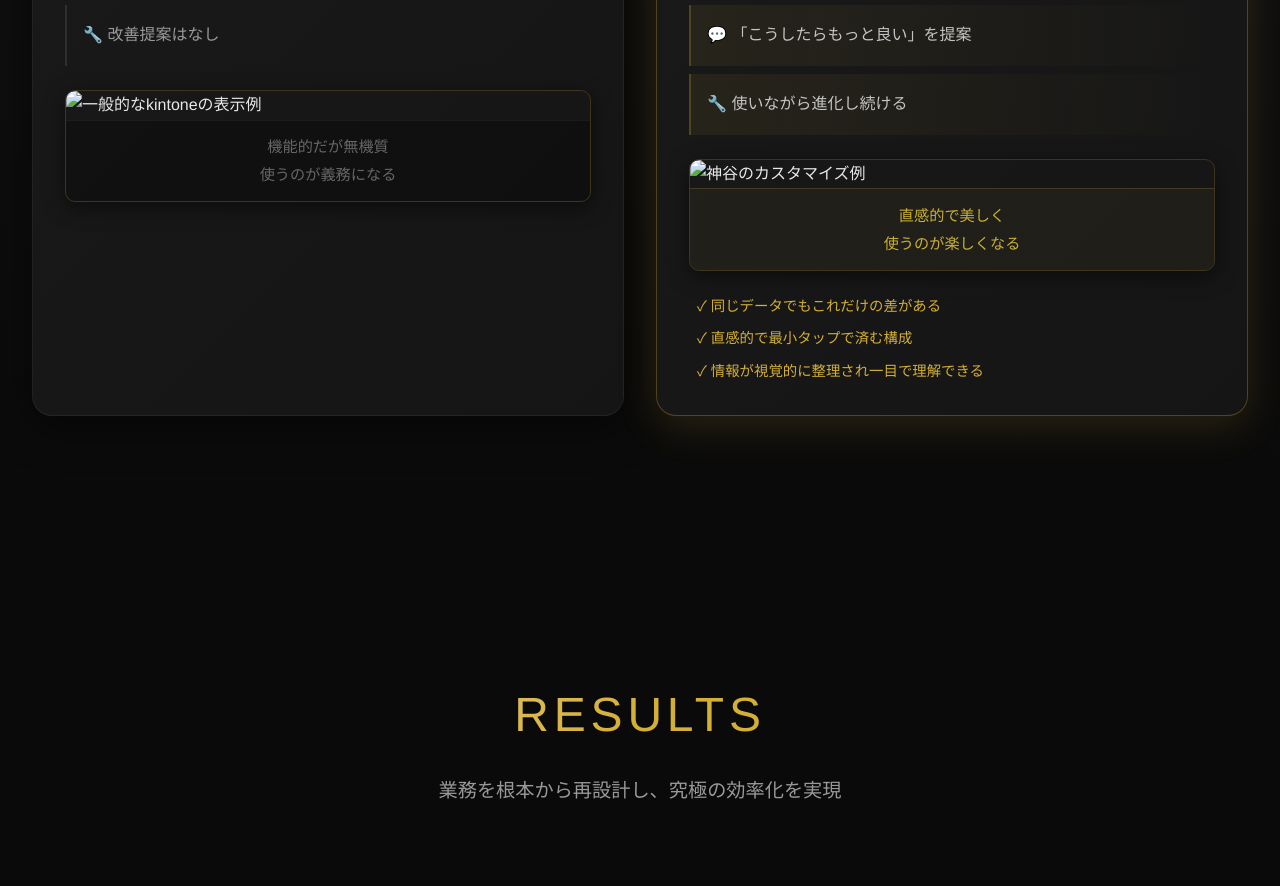
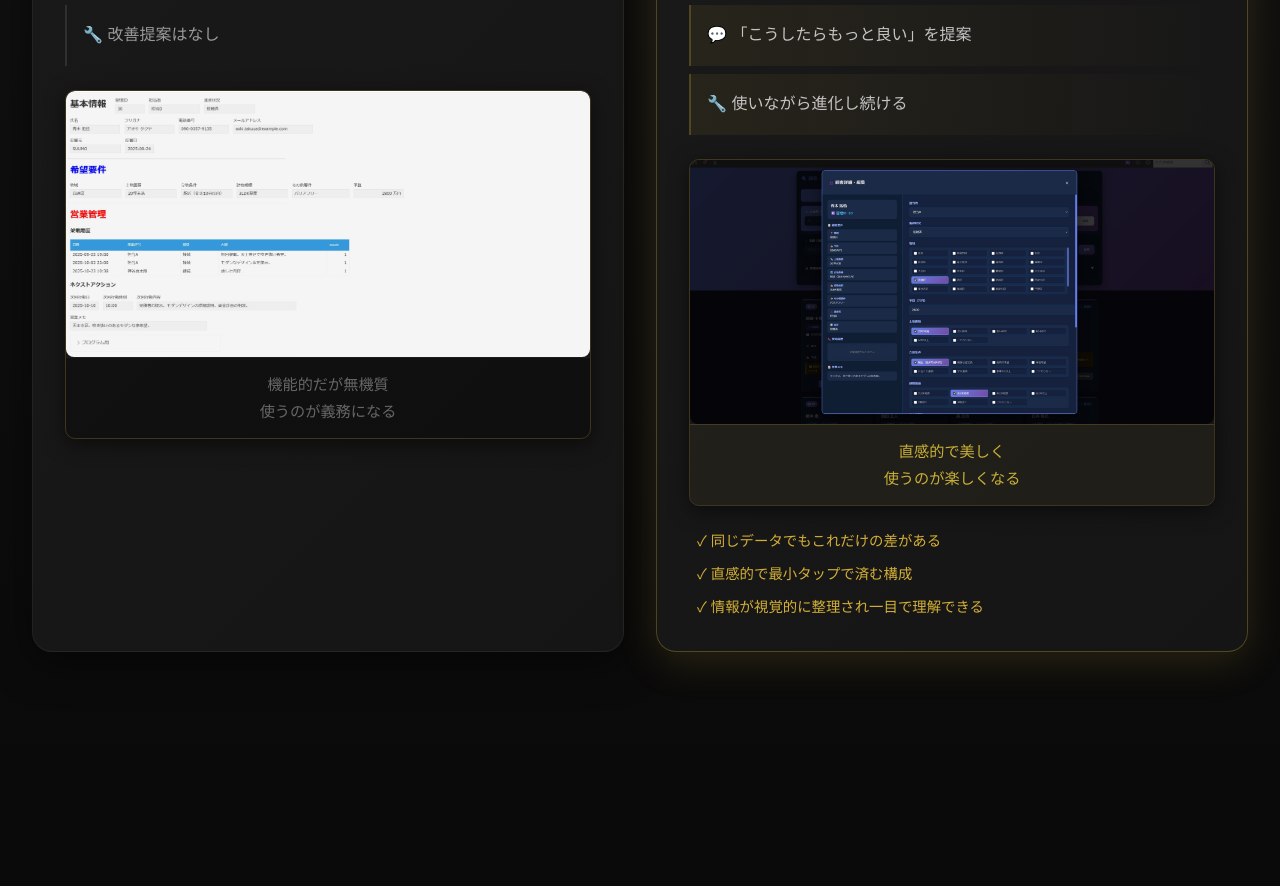
Before and after one commit to MelodistSK/kamiya-portfolio, a plain HTML site: page index.html in a window 1280 px wide. Shown: the part 4773-5659 px from the top of the page. Drawn offline with Linux system fonts and the light colour scheme.

Commit message:
Update index.html

```diff
--- a/index.html
+++ b/index.html
@@ -1364,7 +1364,7 @@
                 <div class="comparison-screenshot">
                     <div class="comparison-screenshot-content">
                         <!-- 画像のパスを変更してください -->
-                        <img src="./images/generic-screenshot.png"
+                        <img src="./images/generic-screenshot.jpg"
                              alt="一般的なkintoneの表示例"
                              class="screenshot-image"
                              onclick="openModal(this.src)">
@@ -1388,7 +1388,7 @@
                 <div class="comparison-screenshot">
                     <div class="comparison-screenshot-content">
                         <!-- 画像のパスを変更してください -->
-                        <img src="./images/kamiya-screenshot.png"
+                        <img src="./images/kamiya-screenshot.jpg"
                              alt="神谷のカスタマイズ例"
                              class="screenshot-image"
                              onclick="openModal(this.src)">
```
